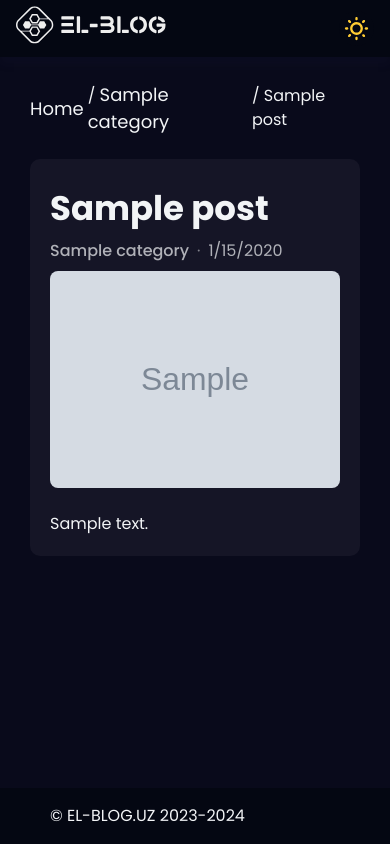
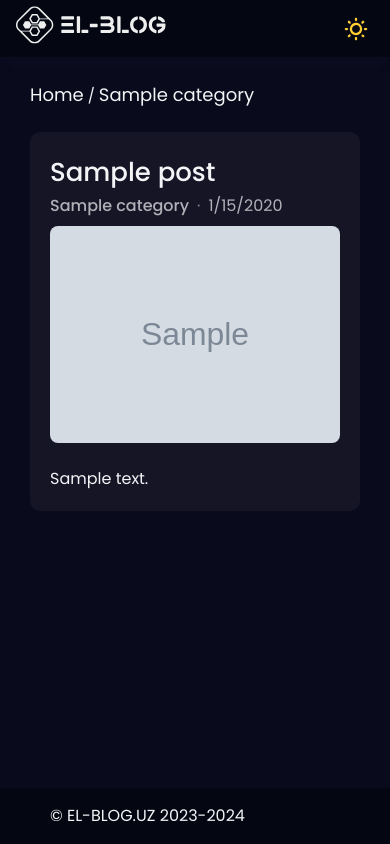
Before and after one commit to sherov-eldor/el-blog, a Flask app: a page that uses app/templates/post.html in a window 390 px wide. Run offline with Flask 3, Linux system fonts and the light colour scheme; tables that the repository leaves empty hold one stand-in row (values such as "Sample post"); grey boxes marked "Sample" are stand-in pictures.

Commit message:
first changes of adaptive for post template

```diff
--- a/app/route.py
+++ b/app/route.py
@@ -45,6 +45,11 @@ def get_category_name(id):
 def limited_str(str):
     return f"{str[0:200]}..."
 
+@app.template_filter('limited_title')
+def limited_title(str):
+    print(str)
+    return f"{str[0:150]}..."
+
 @app.route('/uploads/<file_name>')
 def uploads(file_name):
     return send_from_directory('uploads/articles', file_name)
--- a/app/static/js/main.js
+++ b/app/static/js/main.js
@@ -1,7 +1,11 @@
 document.addEventListener("DOMContentLoaded", () => {
-  let code_block = document.querySelector(".post__content pre");
+  let code_block = document.querySelectorAll(".post__content pre");
   if (code_block) {
-    code_block.classList.add("post__content--code", "code__content");
+    code_block.forEach(block => {
+      block.classList.add("post__content--code", "code__content");
+    })
+    // let code = code_block.querySelector('code')
+    // console.log(code.textContent);
   }
 
   // SITE THEME CHANGE
--- a/app/static/styles/main.css
+++ b/app/static/styles/main.css
@@ -384,6 +384,11 @@ a {
   line-height: 1.6;
   margin-bottom: 8px;
   transition: text-decoration 0.4s ease;
+  white-space: nowrap;
+  overflow: hidden;
+  text-overflow: ellipsis;
+  max-width: calc(100% - 330px);
+
 }
 .post__item--text {
   flex-grow: 1;
@@ -532,6 +537,9 @@ a {
   line-height: 1.75;
 }
 .title-post {
+  overflow-wrap: break-word;
+    hyphens: auto;
+    text-wrap: pretty;
 }
 .post__header--bottom {
   display: flex;
@@ -660,6 +668,21 @@ a {
 
 /* MOBILE */
 
+@media screen and (max-width: 992px) {
+  .post__content--code code {
+    white-space: pre-wrap;
+    hyphens: none;
+    tab-size: 10px;
+  }
+
+  .post__title.title-post {
+    font-size: 28px;
+    font-weight: 600;
+    line-height: 1.6;
+
+  }
+}
+
 @media screen and (max-width: 786px) {
   .post__item--image-wrapper {
     width: 250px;
@@ -674,6 +697,9 @@ a {
     font-size: 20px;
     font-weight: 600;
     line-height: 1.6;
+    overflow-wrap: break-word;
+    hyphens: auto;
+    text-wrap: pretty;
   }
 
   .post__item--text {
@@ -692,6 +718,37 @@ a {
 
   .post__item--createdDate {
     font-size: 15px;
+  }
+
+
+  .post__title.title-post {
+    font-size: 26px;
+    font-weight: 500;
+    line-height: 1.6;
+  }
+
+
+  .post__header--image {
+    /* width: 400px;
+    height: 400px; */
+  }
+
+  .post__content h3 {
+
+  }
+
+  .post__content ul li {
+
+  }
+
+  .post__content ul li strong{
+
+  }
+
+  .post__content--code code {
+    white-space: pre-wrap;
+    hyphens: none;
+    tab-size: 2;
   }
 }
 
@@ -744,6 +801,16 @@ a {
     margin-bottom: 4px;
     margin-top: 4px;
   }
+
+  .post__nav--list {
+
+  }
+
+  .breadcrumb-item:last-child {
+    font-size: 15px;
+    /* white-space: normal; */
+    /* hyphens: none; */
+  }
 }
 
 @media screen and (max-width: 576px) {
@@ -752,11 +819,15 @@ a {
     padding-left: 30px;
     padding-right: 30px;
   }
-  .header__inner  {
+  .header__inner {
     padding: 0 16px;
   }
   .site__logo--link svg {
     width: 150px;
+  }
+  .change__mode {
+    width: 30px;
+    height: 30px;
   }
   .main {
     padding-top: 16px;
--- a/app/templates/home.html
+++ b/app/templates/home.html
@@ -82,7 +82,7 @@
                 href="{{ url_for('post',   post_slug=post.slug) }}"
                 class="post__item--title"
               >
-                {{ post.title }}
+                {{ post.title|limited_title }}
               </a>
               <div class="post__item--text">
                 {{ post.post_text|limited_str }}
--- a/app/templates/post.html
+++ b/app/templates/post.html
@@ -18,9 +18,7 @@
                   {{ post.category.name }}
                 </a>
               </li>
-              <li class="post__section--item post__nav--item breadcrumb-item">
-                  {{ post.title }}
-              </li>
+
             </ul>
           </nav>
         </header>
--- a/wsgi.py
+++ b/wsgi.py
@@ -1,4 +1,4 @@
 from app import app
 
 if __name__ == '__main__':
-    app.run()
+    app.run(debug=True)
```
